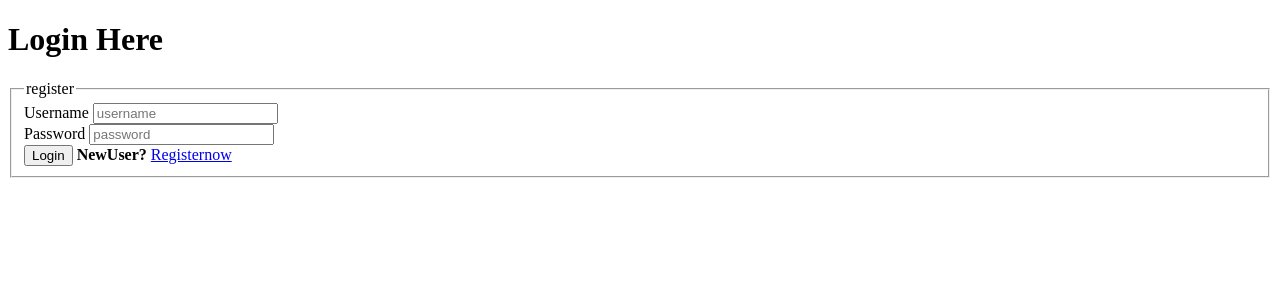
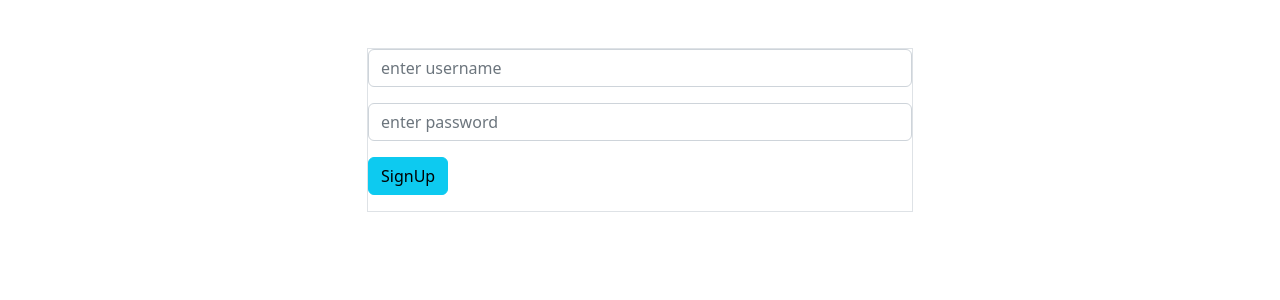
Before and after one commit to Vineesh199812/postapplication, a Django app: page /social/login in a window 1280 px wide. Shown: the top 300 px of the page. Run offline with Django 4.2, Linux system fonts and the light colour scheme.

Commit message:
modapp13-09-2022

```diff
--- a/social/templates/login.html
+++ b/social/templates/login.html
@@ -2,25 +2,33 @@
 <html lang="en">
 <head>
     <meta charset="UTF-8">
-    <title>Title</title>
+    <title>LoginPage</title>
+    <!-- CSS only -->
+<link href="https://cdn.jsdelivr.net/npm/bootstrap@5.2.1/dist/css/bootstrap.min.css" rel="stylesheet" integrity="sha384-iYQeCzEYFbKjA/T2uDLTpkwGzCiq6soy8tYaI1GyVh/UjpbCx/TYkiZhlZB6+fzT" crossorigin="anonymous">
+
 </head>
 <body>
-<h1>Login Here</h1>
-    <fieldset>
-        <legend>register</legend>
-        <form action="" method="">
-            <div>
-                <label for="id_username">Username</label>
-                <input type="text" name="Username" id="id_username" placeholder="username">
-            </div>
-            <div>
-                <label for="id_password">Password</label>
-                <input type="password" name="password" id="id_password" placeholder="password">
-            </div>
-            <div>
-                <button type="submit">Login</button> <strong>NewUser?</strong> <a href="#">Registernow</a>
-            </div>
-        </form>
-    </fieldset>
+<div class="container">
+    <div class="row">
+        <div class="col-3"></div>
+        <div class="col-6">
+            <form action="" class="border mt-5" method="post">
+                {%csrf_token%}
+                <div class="mb-3">
+                    <input type="text" name="username" placeholder="enter username" class="form-control">
+                </div>
+                <div class="mb-3">
+                    <input type="password" name="password" placeholder="enter password" class="form-control">
+                </div>
+                <div class="mb-3">
+                    <button type="submit" class="btn btn-info">SignUp</button>
+                </div>
+            </form>
+        </div>
+        <div class="col-3"></div>
+    </div>
+</div>
+
+
 </body>
 </html>
--- a/social/views.py
+++ b/social/views.py
@@ -8,10 +8,15 @@ class LoginView(View):
 
     def get(self,request,*args,**kwargs):
         return render(request,"login.html")
-    # def post(self,request,*args,**kwargs):
-    #     pass
+    def post(self,request,*args,**kwargs):
+        print(request.POST)
+        return render(request, "login.html")
+
 
 class RegisterView(View):
 
     def get(self,request,*args,**kwargs):
         return render(request,"registration.html")
+    def post(self,request,*args,**kwargs):
+        print(request.POST)
+        return render(request, "registration.html")
```
Also changed, not shown: social/templates/registration.html (+34 -1 lines).
